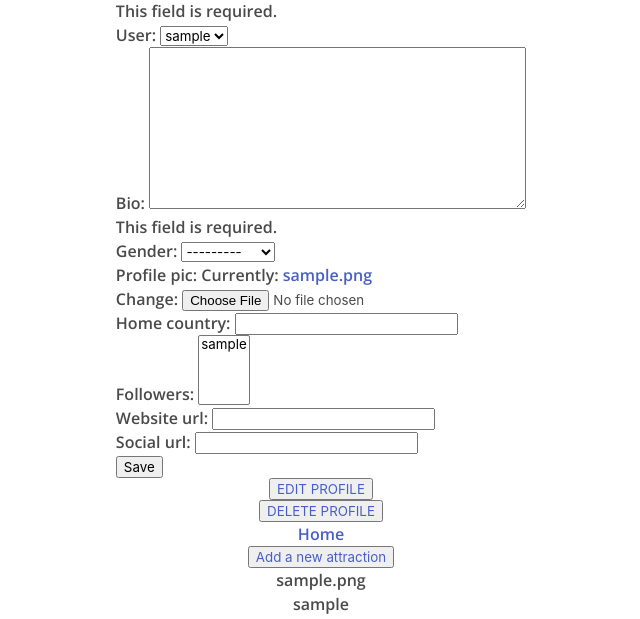
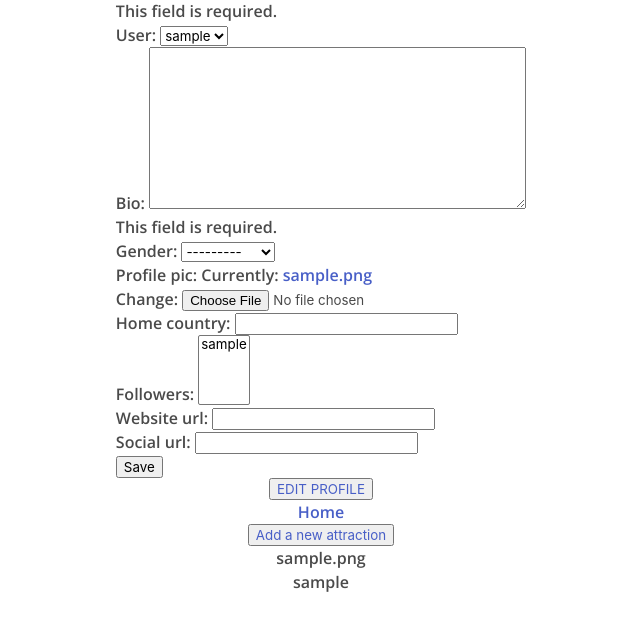
Before and after one commit to Team-TravelApp/Travel-app, a Django app: page /profile/1 in a window 1280 px wide. Shown: the part 86-705 px from the top of the page, without its empty margins (319-959 px from the left). Run offline with Django 3.2, Linux system fonts and the light colour scheme; a user stored in the database is signed in; tables that the repository leaves empty hold one stand-in row (values such as "Sample post").

Commit message:
Remove delete profile button

```diff
--- a/templates/travel/profile_detail.html
+++ b/templates/travel/profile_detail.html
@@ -10,7 +10,6 @@
 </form>
 
     <button><a href="{% url 'profileedit' pk=user.pk %}">EDIT PROFILE</a></button>
-    <button><a href="{% url 'profiledelete' pk=user.pk %}">DELETE PROFILE</a></button>
     <a href="{% url 'index' %}">Home</a>
     <button>
         <a href="{% url 'add_attraction' %}">
```
